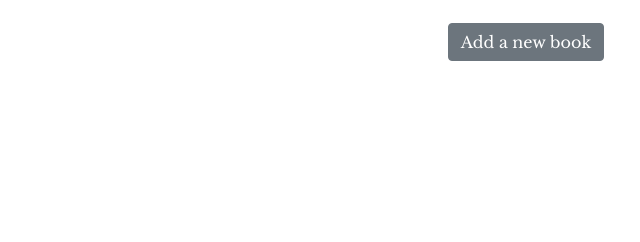
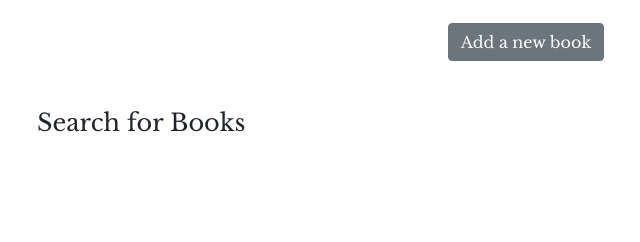
Before and after one commit to github-marti/Librarti, a Django app: page / in a window 1280 px wide. Shown: the part 558-800 px from the top of the page, without its empty margins (114-754 px from the left). Run offline with Django 3.2, Linux system fonts and the light colour scheme; data comes from the database, SQL or seed files in the repository; both versions use the stored data as it was after the commit; some libraries are stand-ins or nearby versions.

Commit message:
added search.html to templates and included in base.html

```diff
--- a/books/static/books/style.css
+++ b/books/static/books/style.css
@@ -16,6 +16,10 @@
 }
 
 .latest-wrapper {
+    width: 80%;
+}
+
+.search-wrapper {
     width: 80%;
 }
 
--- a/books/templates/books/base.html
+++ b/books/templates/books/base.html
@@ -20,7 +20,8 @@
         <h1><a class="font-bold" href="{% url 'books:index' %}">the Librarti</a></h1>
         <p class="font-italic">(Keep your voice down)</p>
     </header>
-    {% block content %}{% endblock %}
+    {% block recent %}{% endblock %}
+    {% include 'books/search.html' %}
 </body>
 
 </html>
--- a/books/templates/books/book_view.html
+++ b/books/templates/books/book_view.html
@@ -1,6 +1,6 @@
 {% extends 'books/base.html' %}
 
-{% block content %}
+{% block recent %}
 <div class="latest-wrapper container">
     <h4 class="mx-2 my-4">Recently Added</h4>
     <div class="multiple-items">
--- /dev/null
+++ b/books/templates/books/search.html
@@ -0,0 +1,3 @@
+<div class="search-wrapper container my-4">
+    <h4 class="mx-2 my-5">Search for Books</h4>
+</div>
```
Also changed, not shown: db.sqlite3.
